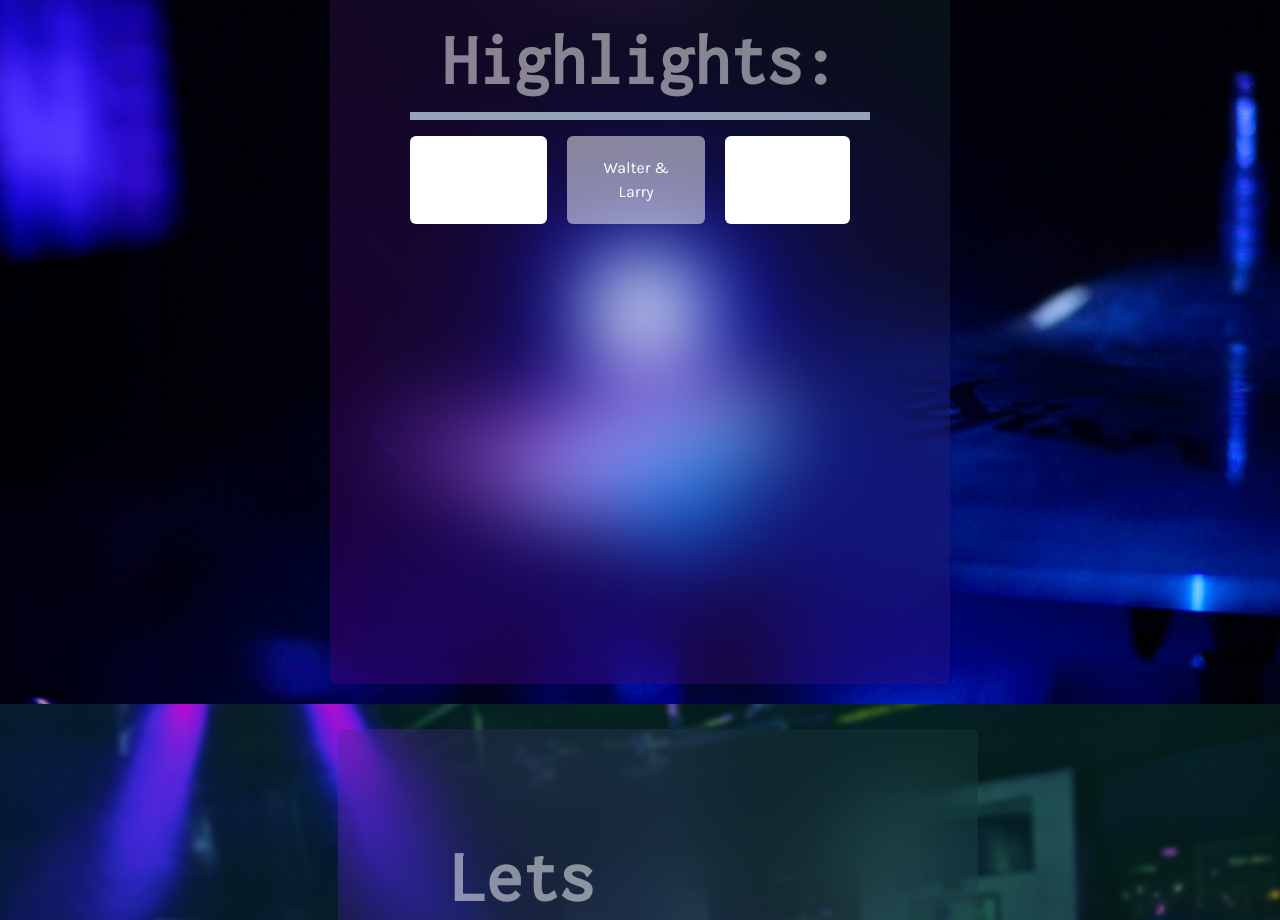
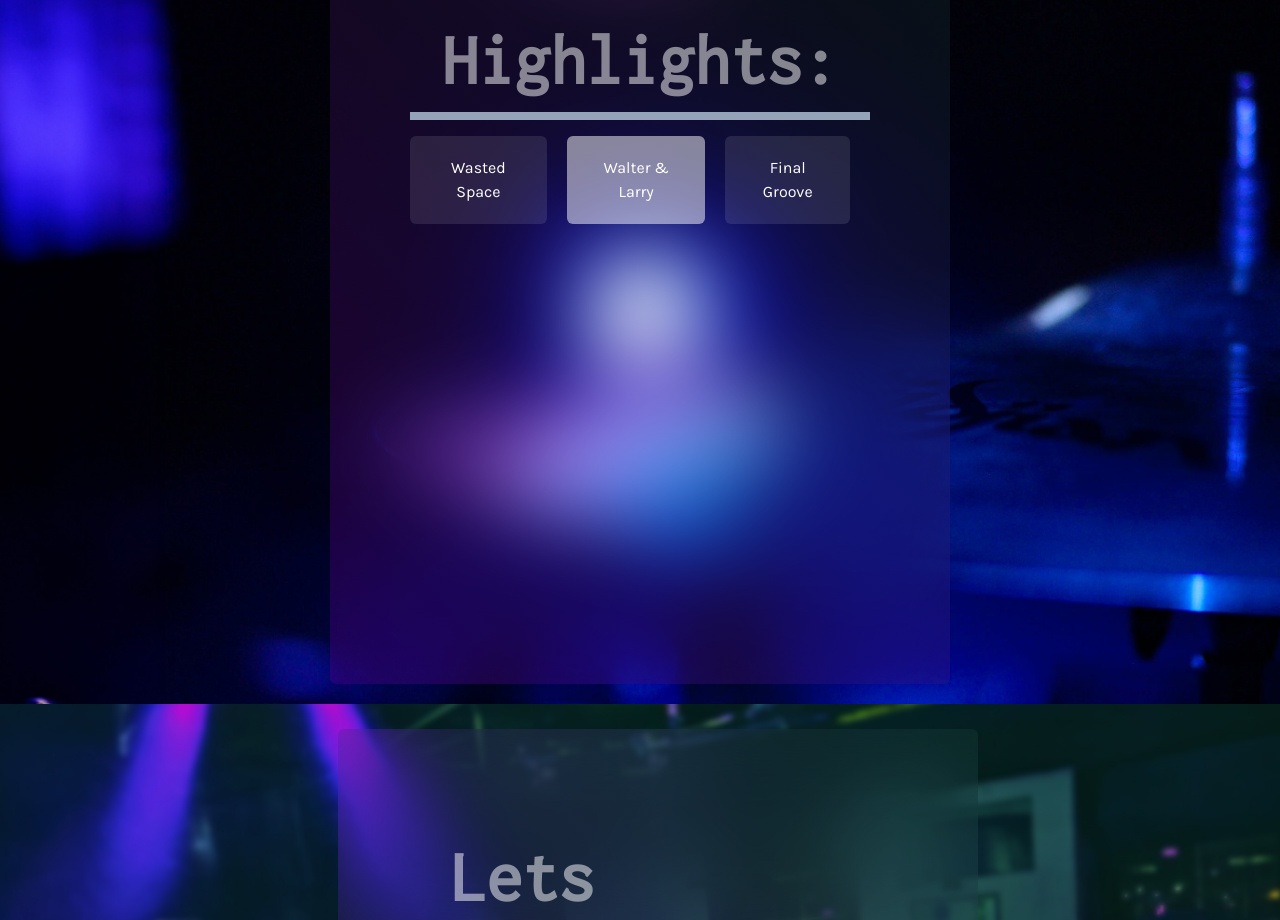
Before and after one commit to MikeCioffi/larry-drums, a React (Vite) app: page / in a window 1280 px wide. Shown: the part 1920-2840 px from the top of the page. Built offline with nearby package versions, Linux system fonts and the light colour scheme.

Commit message:
fix highlight buttons

```diff
--- a/src/components/videocarousel.jsx
+++ b/src/components/videocarousel.jsx
@@ -11,7 +11,7 @@ const videoIds = [
 const VideoButton = ({ title, id, onClick, isActive }) => (
     <button
         className={`p-5 bg-white text-white mr-5 rounded-md mb-5
-         ${isActive ? 'bg-opacity-50 text-white' : ' hover:bg-opacity-20 g;bg-opacity-10 bg-white'}`}
+         ${isActive ? 'bg-opacity-50 text-white' : ' hover:bg-opacity-20 bg-opacity-10 bg-white'}`}
         onClick={() => onClick(id)}
     // style={{ backgroundColor: 'rgba(255, 255, 255, 0.5  )' }}
     >
```
